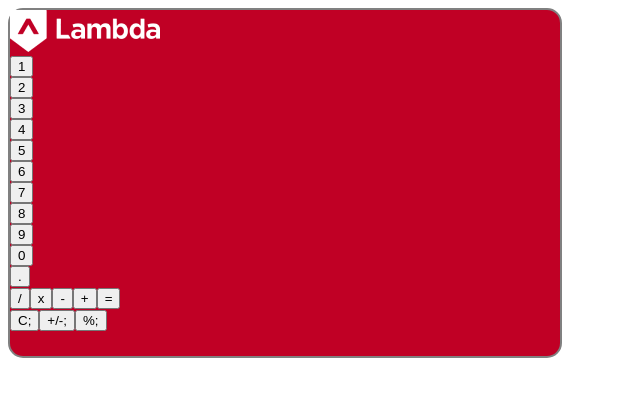
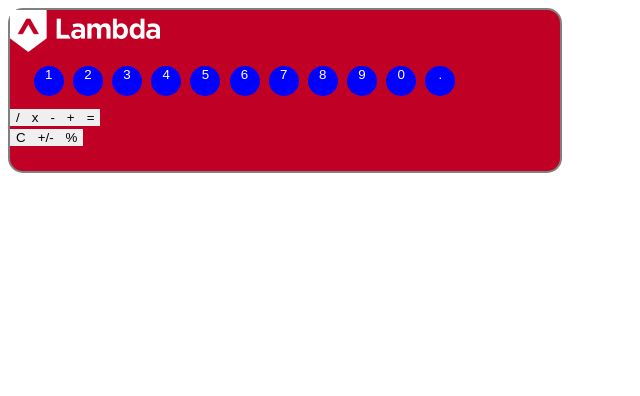
Before and after one commit to bloominstituteoftechnology/lambda-calculator, a React (Create React App) app: page / in a window 1280 px wide. Shown: the top 396 px of the page, without its empty margins (0-640 px from the left). Built offline with nearby package versions, Linux system fonts and the light colour scheme.

Commit message:
began styling

```diff
--- a/src/App.js
+++ b/src/App.js
@@ -23,6 +23,7 @@
 
       </div>
       <div>
+
       <Numbers/>
       <Operators/>
       <Specials/>
--- a/src/components/ButtonComponents/NumberButtons/Numbers.js
+++ b/src/components/ButtonComponents/NumberButtons/Numbers.js
@@ -12,7 +12,7 @@
   const [numbersArr, setNumbersArr] = useState(numbers);
   // STEP 2 - add the imported data to state
   return (
-    <div>
+    <div className = 'numbersContainer'>
       <div className = 'myNumbers'/>
         {numbersArr.map((number, index) => (
           <NumberButton key = {index} number = {number}/>
--- a/src/components/ButtonComponents/SpecialButtons/SpecialButton.js
+++ b/src/components/ButtonComponents/SpecialButtons/SpecialButton.js
@@ -4,7 +4,7 @@
   console.log(props.special);
   return (
     <button>
-      {props.special};
+      {props.special}
       {/* Display a button element rendering the data being passed down from the parent container on props */}
     </button>
   );
--- a/src/index.css
+++ b/src/index.css
@@ -16,8 +16,27 @@
   justify-content: flex-start;
 }
 
+button {
+  border: none;
+  justify-content: center;
+}
+
 .numButt {
+
+   display:flex;
+   height: 30px;
+   width: 30px;
+   border-radius: 50%;
+   border: none;
+   background: blue;
+   color: white;
+}
+
+.numbersContainer {
   display: flex;
-  flex-direction: column;
-  justify-content: space-evenly;
+  flex-direction: row;
+  flex-wrap: wrap;
+  justify-content: space-around;
+  padding: 10px;
+  width: 80%;
 }
```
